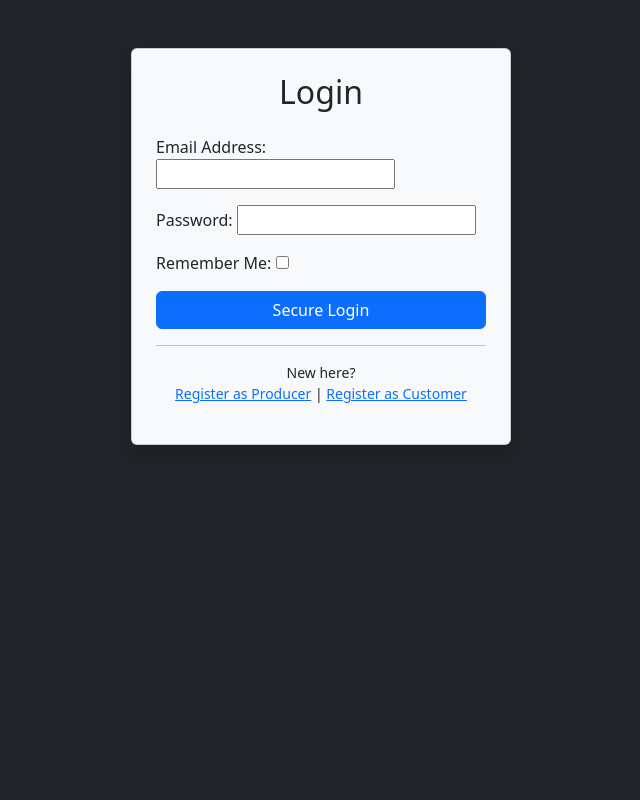
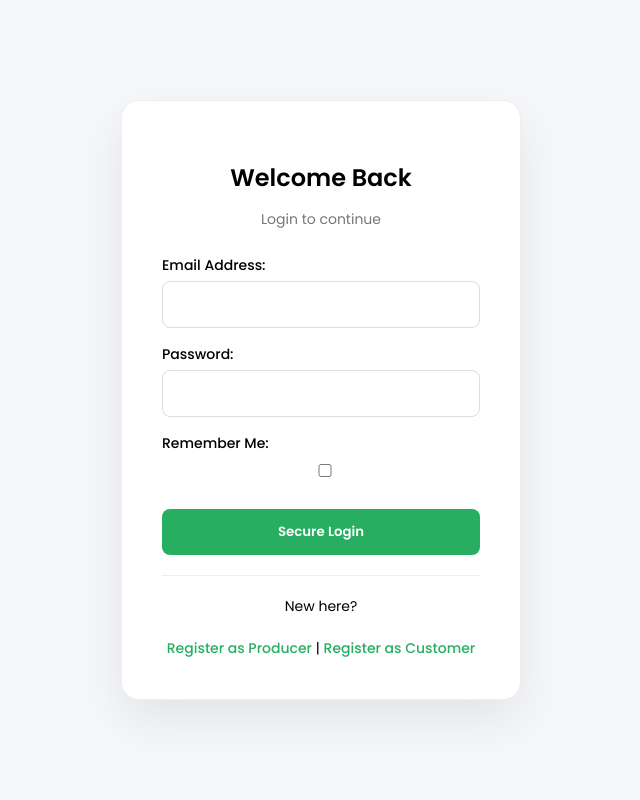
Before and after one commit to a2-musallam/g10-bristol-food-network, a Django app: page /login/ in a window 1280 px wide. Shown: the whole page, without its empty margins (319-959 px from the left). Run offline with Django 5.2, Linux system fonts and the light colour scheme.

Commit message:
Improved customer registration and login UI design

```diff
--- a/marketplace/templates/login.html
+++ b/marketplace/templates/login.html
@@ -1,32 +1,152 @@
+{% load static %}
 <!DOCTYPE html>
 <html lang="en">
 <head>
     <meta charset="UTF-8">
     <title>Login - Bristol Food Network</title>
-    <link href="https://cdn.jsdelivr.net/npm/bootstrap@5.3.0/dist/css/bootstrap.min.css" rel="stylesheet">
+
+    <link href="https://fonts.googleapis.com/css2?family=Poppins:wght@300;400;500;600&display=swap" rel="stylesheet">
+
+    <style>
+        * {
+            box-sizing: border-box;
+            font-family: 'Poppins', sans-serif;
+        }
+
+        body {
+            margin: 0;
+            height: 100vh;
+            background: #f5f7fa;
+            display: flex;
+            justify-content: center;
+            align-items: center;
+        }
+
+        .card {
+            width: 400px;
+            background: #ffffff;
+            padding: 40px;
+            border-radius: 18px;
+            box-shadow: 0 20px 50px rgba(0,0,0,0.08);
+            border: 1px solid #eee;
+        }
+
+        h2 {
+            text-align: center;
+            margin-bottom: 10px;
+            font-weight: 600;
+        }
+
+        .subtitle {
+            text-align: center;
+            color: #777;
+            margin-bottom: 25px;
+            font-size: 14px;
+        }
+
+        form p {
+            margin-bottom: 15px;
+        }
+
+        label {
+            font-weight: 500;
+            font-size: 14px;
+            display: block;
+            margin-bottom: 5px;
+        }
+
+        input {
+            width: 100%;
+            padding: 12px;
+            border-radius: 8px;
+            border: 1px solid #ddd;
+            font-size: 14px;
+        }
+
+        input:focus {
+            border-color: #27ae60;
+            outline: none;
+            box-shadow: 0 0 0 3px rgba(39,174,96,0.15);
+        }
+
+        button {
+            width: 100%;
+            padding: 13px;
+            background: #27ae60;
+            border: none;
+            color: white;
+            font-weight: 600;
+            border-radius: 8px;
+            cursor: pointer;
+            transition: 0.2s;
+            margin-top: 10px;
+        }
+
+        button:hover {
+            background: #219150;
+        }
+
+        .alert {
+            background: #ecfdf5;
+            padding: 10px;
+            border-radius: 6px;
+            margin-bottom: 15px;
+            font-size: 14px;
+        }
+
+        .links {
+            text-align: center;
+            margin-top: 20px;
+            font-size: 14px;
+        }
+
+        .links a {
+            color: #27ae60;
+            text-decoration: none;
+            font-weight: 500;
+        }
+
+        .links a:hover {
+            text-decoration: underline;
+        }
+
+        .divider {
+            margin: 20px 0;
+            height: 1px;
+            background: #eee;
+        }
+
+    </style>
 </head>
-<body class="bg-dark text-white">
-    <div class="container mt-5">
-        <div class="row justify-content-center">
-            <div class="col-md-4 card bg-light text-dark shadow p-4">
-                <h2 class="text-center mb-4">Login</h2>
+<body>
+
+<div class="card">
+
+    <h2>Welcome Back </h2>
+    <p class="subtitle">Login to continue</p>
+
     {% if messages %}
         {% for message in messages %}
-                        <div class="alert alert-info">{{ message }}</div>
+            <div class="alert">{{ message }}</div>
         {% endfor %}
     {% endif %}
+
     <form method="post">
         {% csrf_token %}
         {{ form.as_p }}
-                    <button type="submit" class="btn btn-primary w-100">Secure Login</button>
+
+        <button type="submit">Secure Login</button>
     </form>
-                <hr>
-                <p class="small text-center">New here? <br>
+
+    <div class="divider"></div>
+
+    <div class="links">
+        New here? <br><br>
         <a href="{% url 'register_producer' %}">Register as Producer</a> |
         <a href="{% url 'register_customer' %}">Register as Customer</a>
-                </p>
     </div>
+
 </div>
-    </div>
+
 </body>
 </html>
```
Also changed, not shown: marketplace/templates/register_customer.html (+82 -11 lines). Lines whose indentation alone changed are shown as unchanged.
